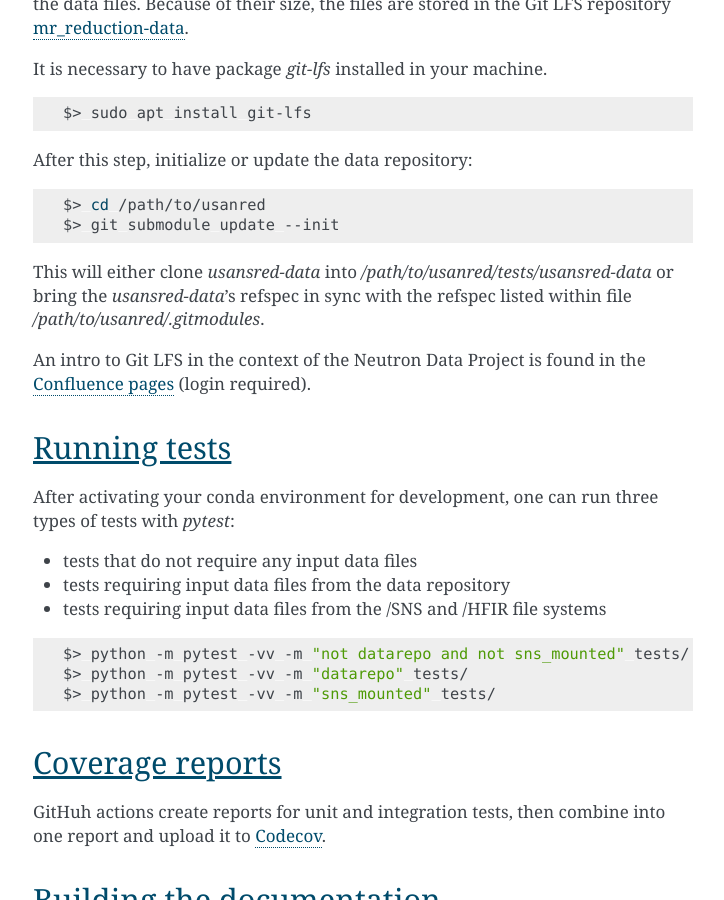
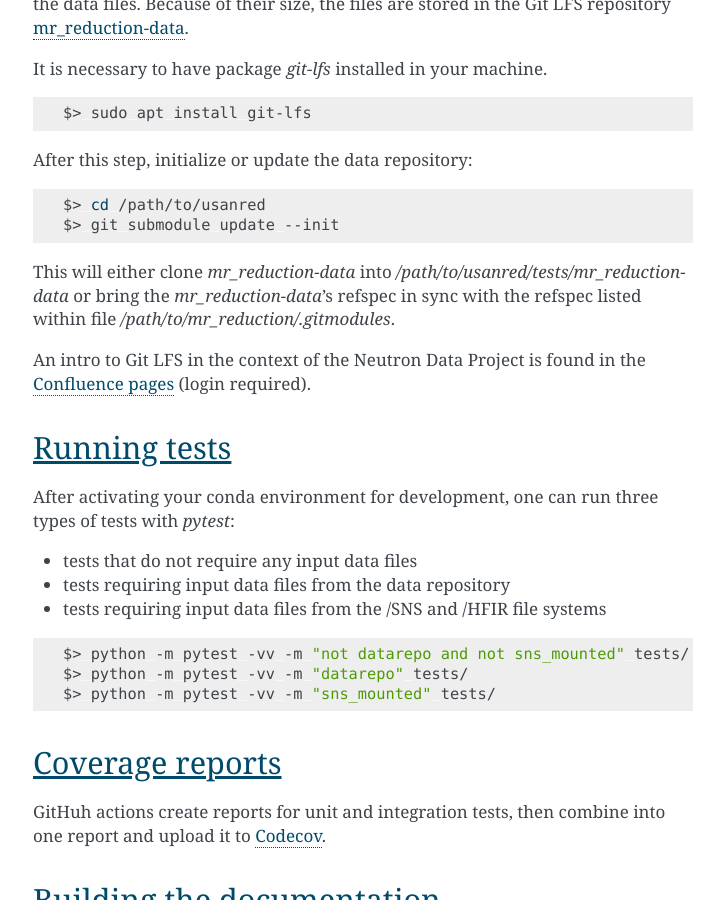
Before and after one commit to neutrons/MagnetismReflectometer, a Sphinx documentation site: the page built from docs/developer/developer.rst, in a window 1280 px wide and 900 px high, scrolled down 1559 px. Shown: the whole window, without its empty margins (387-1111 px from the left). Built offline with Sphinx 7.4.7, drawn with Linux system fonts in a browser that asks for light colours; the version number could not be read and is left out.

Commit message:
remove references to "usansred"
Signed-off-by: Jose Borreguero <borreguero@gmail.com>

```diff
--- a/docs/developer/developer.rst
+++ b/docs/developer/developer.rst
@@ -69,8 +69,8 @@ After this step, initialize or update the data repository:
    $> cd /path/to/usanred
    $> git submodule update --init
 
-This will either clone `usansred-data` into `/path/to/usanred/tests/usansred-data` or
-bring the `usansred-data`'s refspec in sync with the refspec listed within file `/path/to/usanred/.gitmodules`.
+This will either clone `mr_reduction-data` into `/path/to/usanred/tests/mr_reduction-data` or
+bring the `mr_reduction-data`'s refspec in sync with the refspec listed within file `/path/to/mr_reduction/.gitmodules`.
 
 An intro to Git LFS in the context of the Neutron Data Project is found in the
 `Confluence pages <https://ornl-neutrons.atlassian.net/wiki/spaces/NDPD/pages/19103745/Using+git-lfs+for+test+data>`_
--- a/pyproject.toml
+++ b/pyproject.toml
@@ -63,7 +63,7 @@ testpaths = ["tests"]
 python_files = ["test*.py"]
 norecursedirs = [".git", "tmp*", "_tmp*", "__pycache__", "*dataset*", "*data_set*"]
 markers = [
-    "datarepo: using repository usansred-data",
+    "datarepo: using repository mr_reduction-data",
     "sns_mounted: requires the /SNS filesystem"
 ]
 
```
Also changed, not shown: 1 other file.
